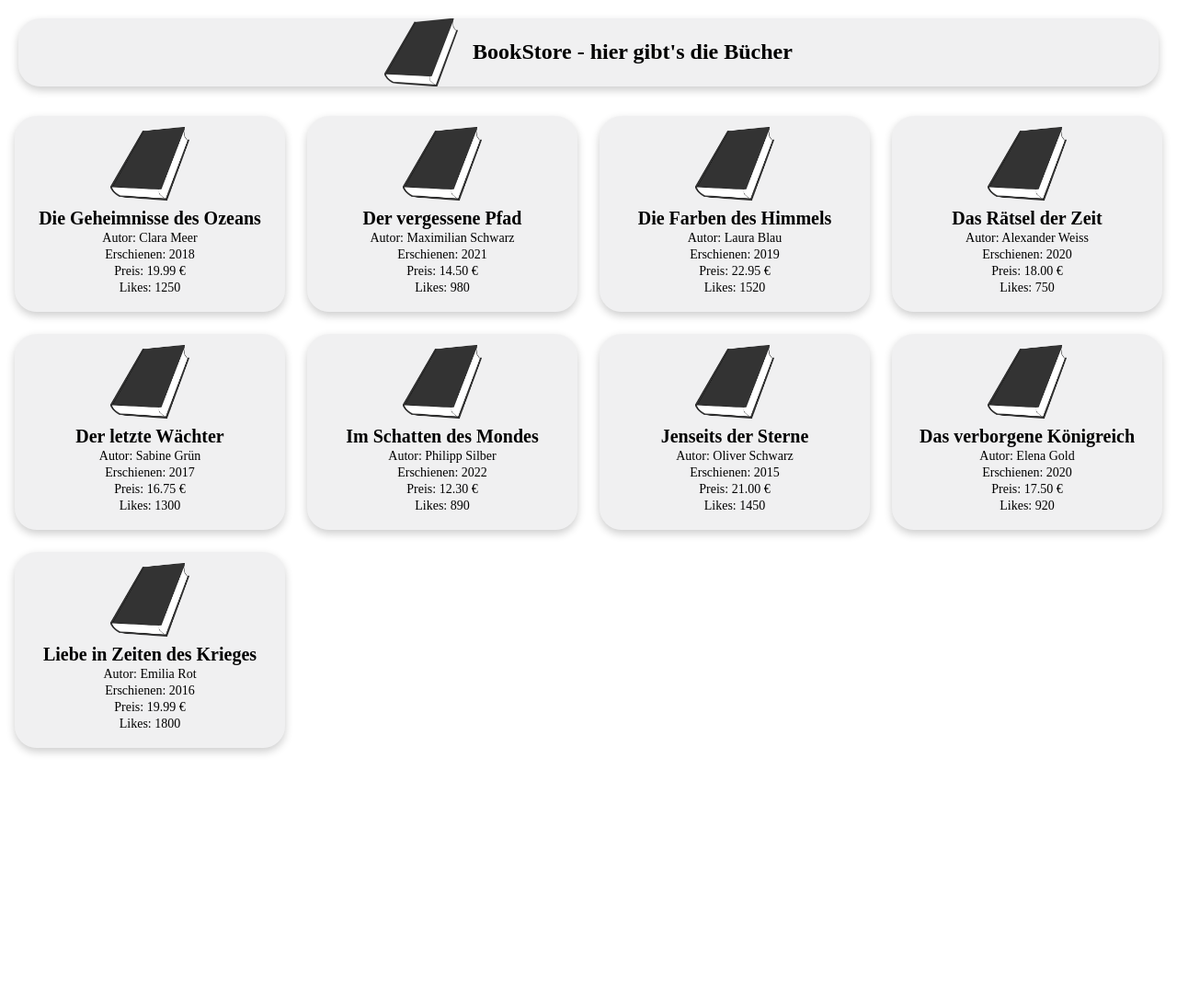
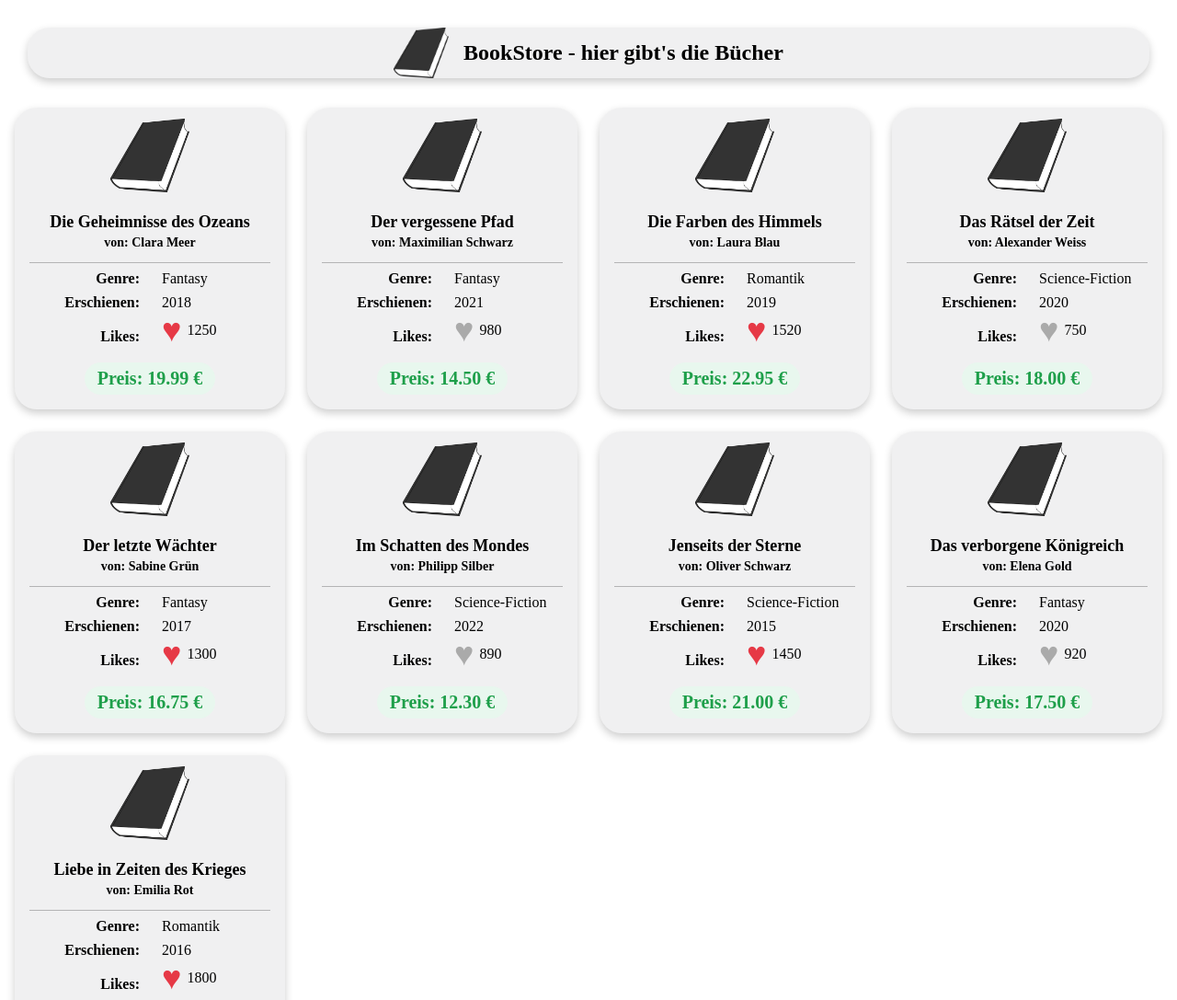
Before and after one commit to ChristopherBraun196/BookStore, a plain HTML site: page index.html in a window 1280 px wide. Shown: the top 1087 px of the page at 92% size. Before the commit the page ends 845 px from the top, so only its background shows below. Drawn offline with Linux system fonts and the light colour scheme; a web font is replaced by a local one.

Commit message:
implate like etc

```diff
--- a/db.js
+++ b/db.js
@@ -1,5 +1,6 @@
 let books = [
     {
+      "id": 0,
       "name": "Die Geheimnisse des Ozeans",
       "author": "Clara Meer",
       "likes": 1250,
@@ -32,6 +33,7 @@ let books = [
       ]
     },
     {
+      "id": 1,
       "name": "Der vergessene Pfad",
       "author": "Maximilian Schwarz",
       "likes": 980,
@@ -43,6 +45,7 @@ let books = [
       "comments": []
     },
     {
+      "id": 2,
       "name": "Die Farben des Himmels",
       "author": "Laura Blau",
       "likes": 1520,
@@ -75,6 +78,7 @@ let books = [
       ]
     },
     {
+      "id": 3,
       "name": "Das Rätsel der Zeit",
       "author": "Alexander Weiss",
       "likes": 750,
@@ -95,6 +99,7 @@ let books = [
       ]
     },
     {
+      "id": 4,
       "name": "Der letzte Wächter",
       "author": "Sabine Grün",
       "likes": 1300,
@@ -106,6 +111,7 @@ let books = [
       "comments": []
     },
     {
+      "id": 5,
       "name": "Im Schatten des Mondes",
       "author": "Philipp Silber",
       "likes": 890,
@@ -126,6 +132,7 @@ let books = [
       ]
     },
     {
+      "id": 6,
       "name": "Jenseits der Sterne",
       "author": "Oliver Schwarz",
       "likes": 1450,
@@ -142,6 +149,7 @@ let books = [
       ]
     },
     {
+      "id": 7,
       "name": "Das verborgene Königreich",
       "author": "Elena Gold",
       "likes": 920,
@@ -158,6 +166,7 @@ let books = [
       ]
     },
     {
+      "id": 8,
       "name": "Liebe in Zeiten des Krieges",
       "author": "Emilia Rot",
       "likes": 1800,
--- a/script.js
+++ b/script.js
@@ -1,17 +1,26 @@
-const bookList = document.getElementById('bookList');
+const bookList = document.getElementById("bookList");
 
+function renderBooks() {
+  let html = "";
 
-function renderBooks(){
-    let html = '';
+  for (let i = 0; i < books.length; i++) {
+    const book = books[i];
+    html += bookTemplate(book);
+  }
+  bookList.innerHTML = html;
+}
+renderBooks();
+function toggleLike(bookId) {
+  const book = books.find((b) => b.id === bookId);
 
-    for (let i = 0; i < books.length; i++){
-        const book = books[i];
-        html += bookTemplate(book);
-    }
-    bookList.innerHTML= html;
+  if (book.liked) {
+    book.likes--;
+    book.liked = false;
+  } else {
+    book.likes++;
+    book.liked = true;
+  }
+  renderBooks();
 }
 
-
-renderBooks();
-
 console.log(books);
--- a/style.css
+++ b/style.css
@@ -6,9 +6,14 @@
   font-family: "ZalandoSansExpanded";
   src: url(./assets/fonts/Zalando_Sans/static/ZalandoSansExpanded-MediumItalic.ttf);
 }
+
+h2 {
+  font-size: 14px;
+
+}
 header {
   display: flex;
-  margin: 20px;
+  margin: 30px;
   flex-direction: row;
   align-items: center;
   justify-content: center;
@@ -20,9 +25,39 @@ header {
   box-shadow: 0 4px 10px rgba(0, 0, 0, 0.2);
 }
 .header-Img {
-  max-width: 80px;
-  max-height: 80px;
+  max-width: 60px;
+  max-height: 60px;
   padding-right: 16px;
+}
+
+.book-title {
+  height: 48px;
+  padding: 10px;
+  display: flex;
+  align-items: center;
+  justify-content: center;
+  text-align: center;
+  flex-direction: column;
+  border-bottom: 1px solid rgba(0,0,0,0.25);
+  margin: 0;
+  font-weight: 700;
+}
+
+.book-author p {
+  margin: 0;
+  font-size: 12px;
+  font-style: italic;
+  font-family: "ZalandoSansExpanded";
+  font-weight: 300;
+
+}
+
+
+.line {
+  width: 100%;
+  height: 1px;
+  background-color: #ccc;
+  margin: 12px 0;
 }
 
 .book-card {
@@ -54,7 +89,8 @@ header {
 
 .book-content h2 {
   margin: 2px 0;
-  font-size: 20px;
+
+  font-size: 18px;
   font-family: "ZalandoSansExpanded";
 }
 
@@ -63,3 +99,55 @@ header {
   font-size: 14px;
   font-family: "ZalandoSansExpanded";
 }
+
+
+.meta {
+  margin-top: 8px;
+}
+
+.meta-row {
+  display: grid;
+  grid-template-columns: 120px 1fr; /* links feste Breite, rechts flexibel */
+  column-gap: 24px;                /* Abstand zwischen links und rechts */
+  align-items: baseline;
+}
+
+.meta-label {
+  text-align: right;               /* so wie auf deinem Bild */
+  font-weight: 600;
+}
+
+.meta-value {
+  text-align: left;                /* Werte linksbündig */
+}
+
+.book-price {
+  display: inline-block;
+  margin: 14px auto 0;
+  padding: 6px 14px;
+  border-radius: 999px;
+  background: #e8f7ee;
+  color: #1e9f4a;
+  font-size: 20px;
+  font-weight: 700;
+}
+.likes-row .meta-value {
+  display: flex;
+  align-items: center;
+  gap: 6px;
+}
+
+.heart {
+  cursor: pointer;
+  font-size: 36px;
+  color: #aaa;          /* leer */
+  transition: transform 0.15s ease, color 0.15s ease;
+}
+
+.heart.liked {
+  color: #e63946;       /* rot */
+}
+
+.heart:hover {
+  transform: scale(1.2);
+}
--- a/templates.js
+++ b/templates.js
@@ -1,5 +1,5 @@
 function bookTemplate(book) {
-    const imageSrc = book.image || "./img/logo/book.png";
+  const imageSrc = book.image || "./img/logo/book.png";
 
   return `
     <article class="book-card">
@@ -9,14 +9,44 @@ function bookTemplate(book) {
         alt="Cover von ${book.name}"
       >
 
-      <div class="book-content">
-        <h2>${book.name}</h2>
-        <p>Autor: ${book.author}</p>
-        <p>Erschienen: ${book.publishedYear}</p>
-        <p>Preis: ${book.price.toFixed(2)} €</p>
-        <p>Likes: ${book.likes}</p>
+     <div class="book-content">
+        <div class="book-title">
+          <h2>${book.name}</h2>
+         <p class="book-author"> von: ${book.author}</p>
+        </div>
 
+      <div class="meta">
+        <div class="meta-row">
+          <span class="meta-label">Genre:</span>
+          <span class="meta-value">${book.genre}</span>
+        </div>
+
+      <div class="meta">
+        <div class="meta-row">
+          <span class="meta-label">Erschienen:</span>
+          <span class="meta-value">${book.publishedYear}</span>
+        </div>
+
+      <div class="meta-row likes-row">
+        <span class="meta-label">Likes:</span>
+        <span class="meta-value">
+          <span class="heart ${book.liked ? "liked" : ""}"
+            onclick="toggleLike(${book.id})"
+            >
+            ♥
+            </span>
+        <span class="like-count">${book.likes}</span>
       </div>
+    </div>
+
+    <section>
+
+
+    </section>
+
+    <div class="book-price">
+      Preis: ${book.price.toFixed(2)} €
+    </div>
     </article>
   `;
 }
```
